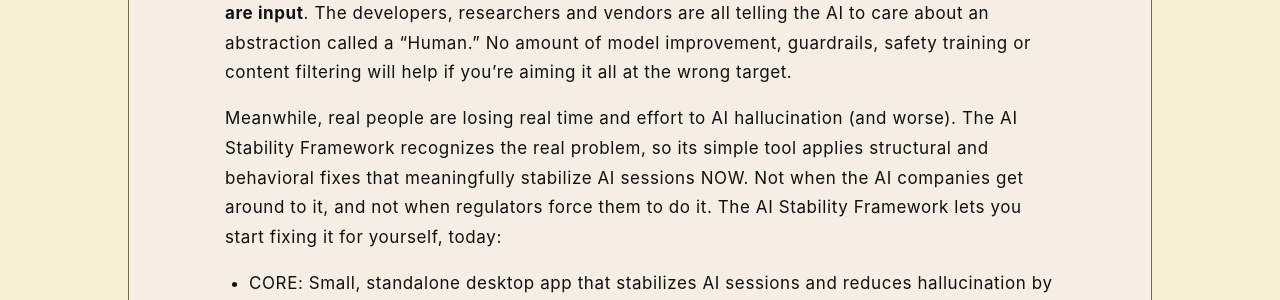
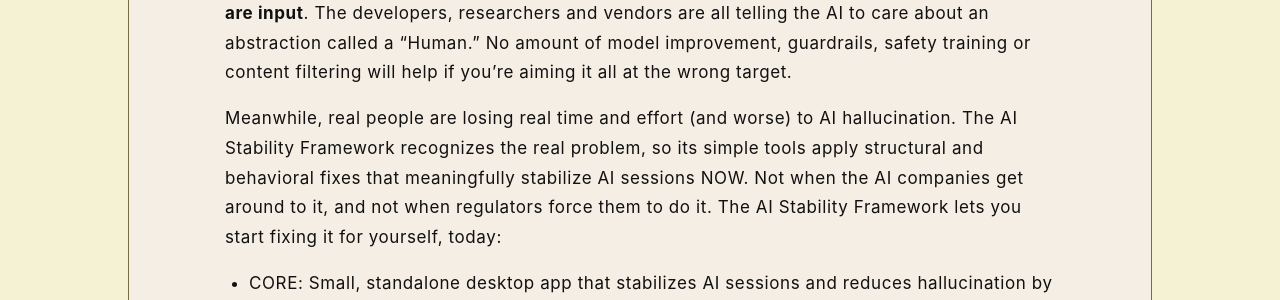
Before and after one commit to rojaslen/AISF-WEB, a Jekyll site: the page built from index.md, in a window 1280 px wide and 900 px high, scrolled down 1341 px. Shown: the part 152-452 px from the top of the window. Built offline with Jekyll 4.4.1, drawn with Linux system fonts in a browser that asks for light colours; some web fonts are replaced.

Commit message:
Update index.md

```diff
--- a/index.md
+++ b/index.md
@@ -47,7 +47,7 @@
 
 An AI instance doesn't perceive you as a Human user, because the reality of its deployment architecture means it can't perceive you at all. It has your input and nothing else, therefore **you are input**. The developers, researchers and vendors are all telling the AI to care about an abstraction called a "Human." No amount of model improvement, guardrails, safety training or content filtering will help if you're aiming it all at the wrong target.
 
-Meanwhile, real people are losing real time and effort to AI hallucination (and worse). The AI Stability Framework recognizes the real problem, so its simple tool applies structural and behavioral fixes that meaningfully stabilize AI sessions NOW. Not when the AI companies get around to it, and not when regulators force them to do it. The AI Stability Framework lets you start fixing it for yourself, today:
+Meanwhile, real people are losing real time and effort (and worse) to AI hallucination. The AI Stability Framework recognizes the real problem, so its simple tools apply structural and behavioral fixes that meaningfully stabilize AI sessions NOW. Not when the AI companies get around to it, and not when regulators force them to do it. The AI Stability Framework lets you start fixing it for yourself, today:
 
   - CORE: Small, standalone desktop app that stabilizes AI sessions and reduces hallucination by manually giving the AI a set of behavioral rules to follow. **FREE for personal use**.
   - FFE: Firefox Extension with the same functionality as CORE, automated to remove manual friction.
```
